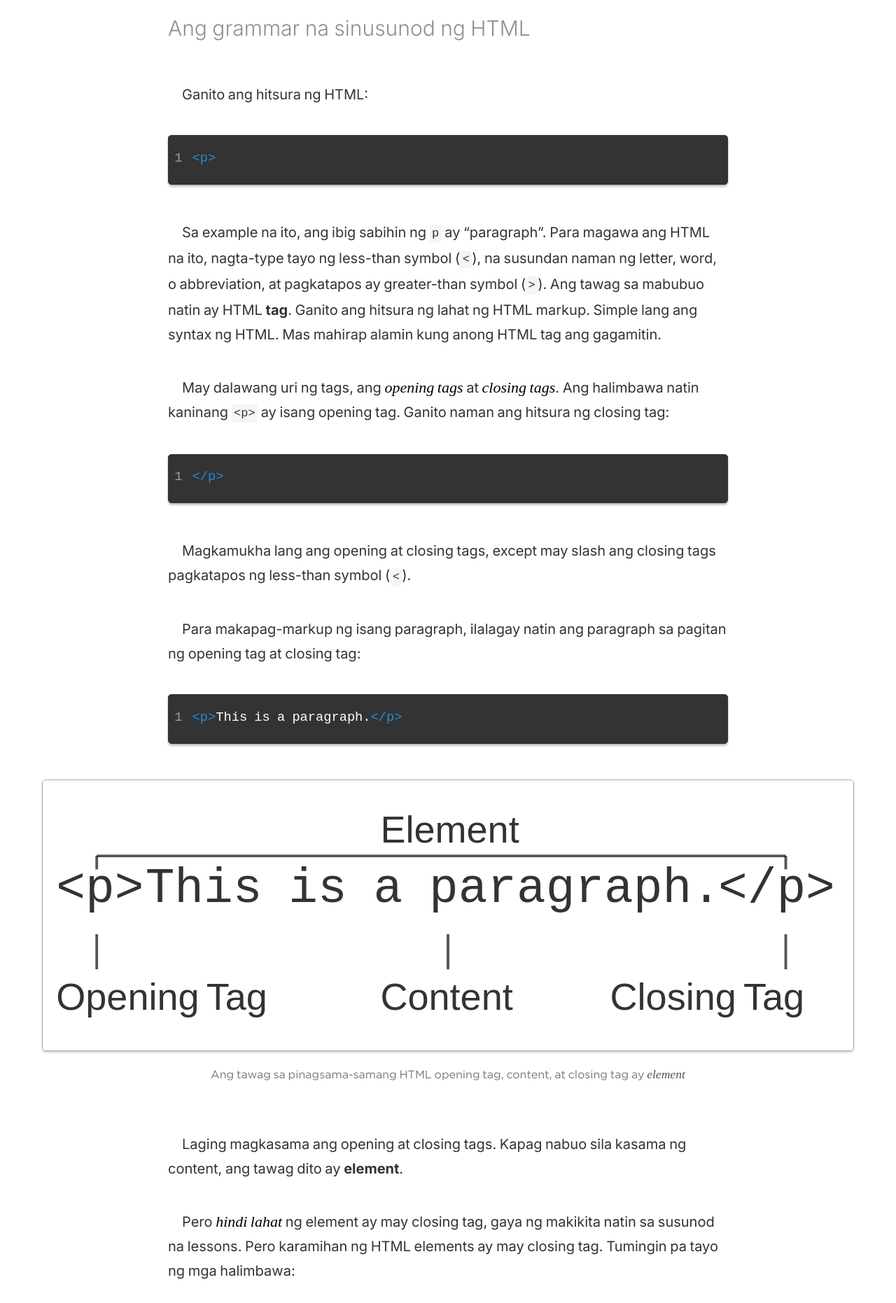
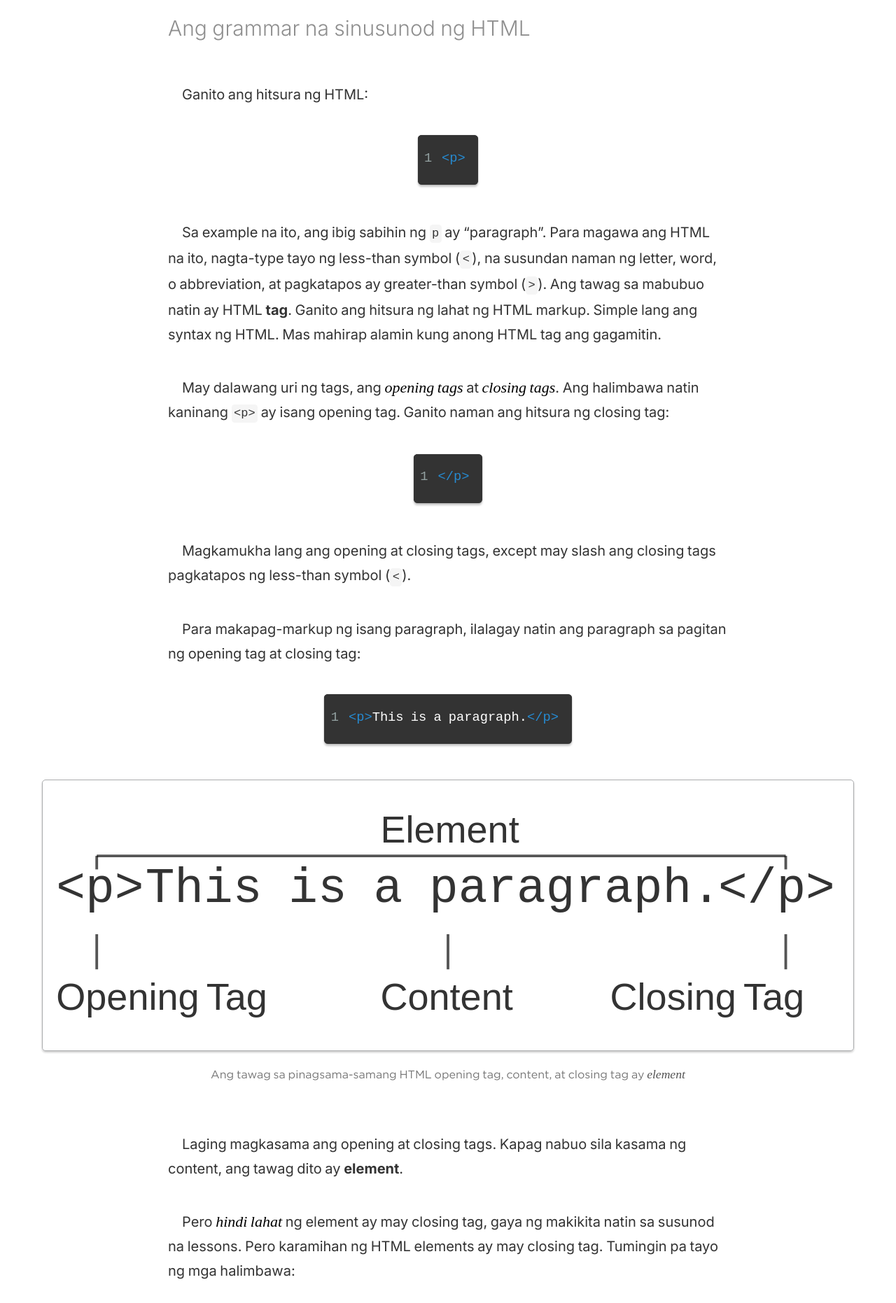
Before and after one commit to elementary/blog-template, a Jekyll site: the page built from courses/html-essentials/02-html-syntax.md, in a window 1280 px wide. Shown: the part 817-2679 px from the top of the page at 70% size. Built offline with Jekyll 4.4.1, drawn with Linux system fonts in a browser that asks for light colours.

Commit message:
Fixed code scrolling

```diff
--- a/_sass/_layout.scss
+++ b/_sass/_layout.scss
@@ -254,7 +254,7 @@
 
 .highlighter-rouge .highlight,
 pre:not([class]) {
-	width: var(--content-width)
+	max-width: var(--content-width)
 }
 
 .rouge-code pre {
```
